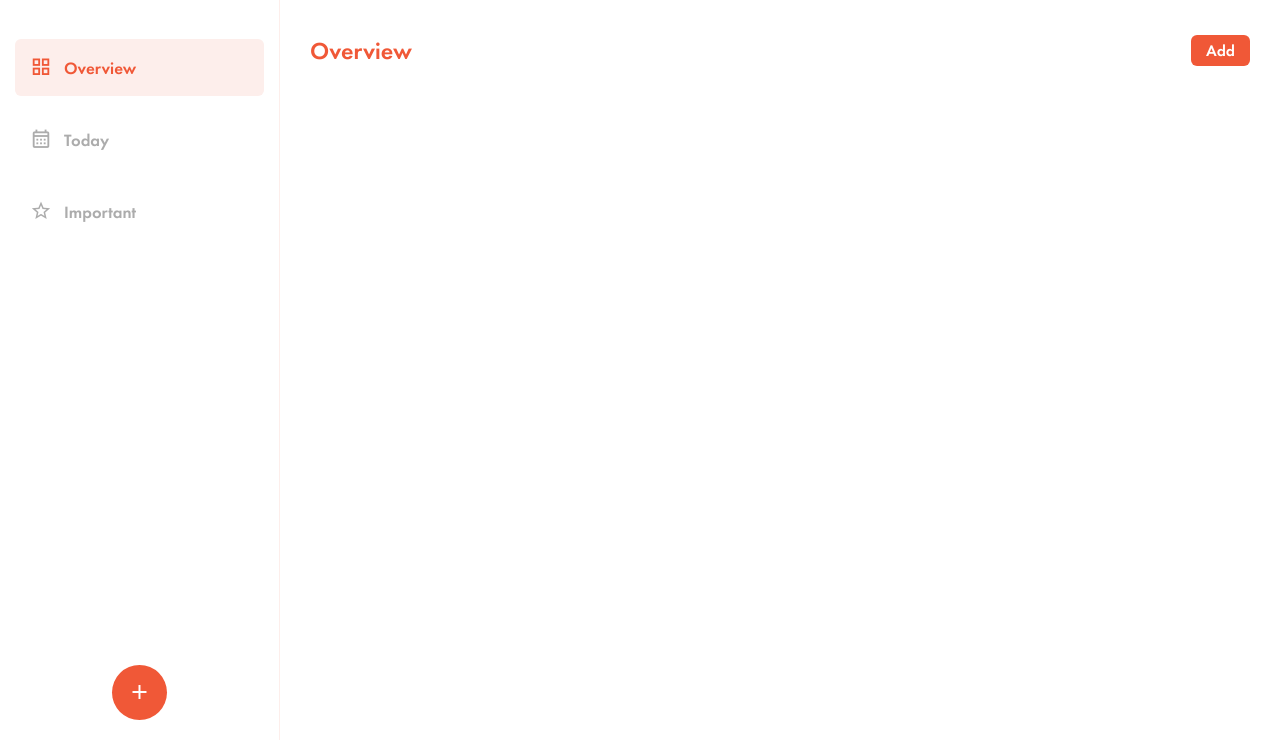
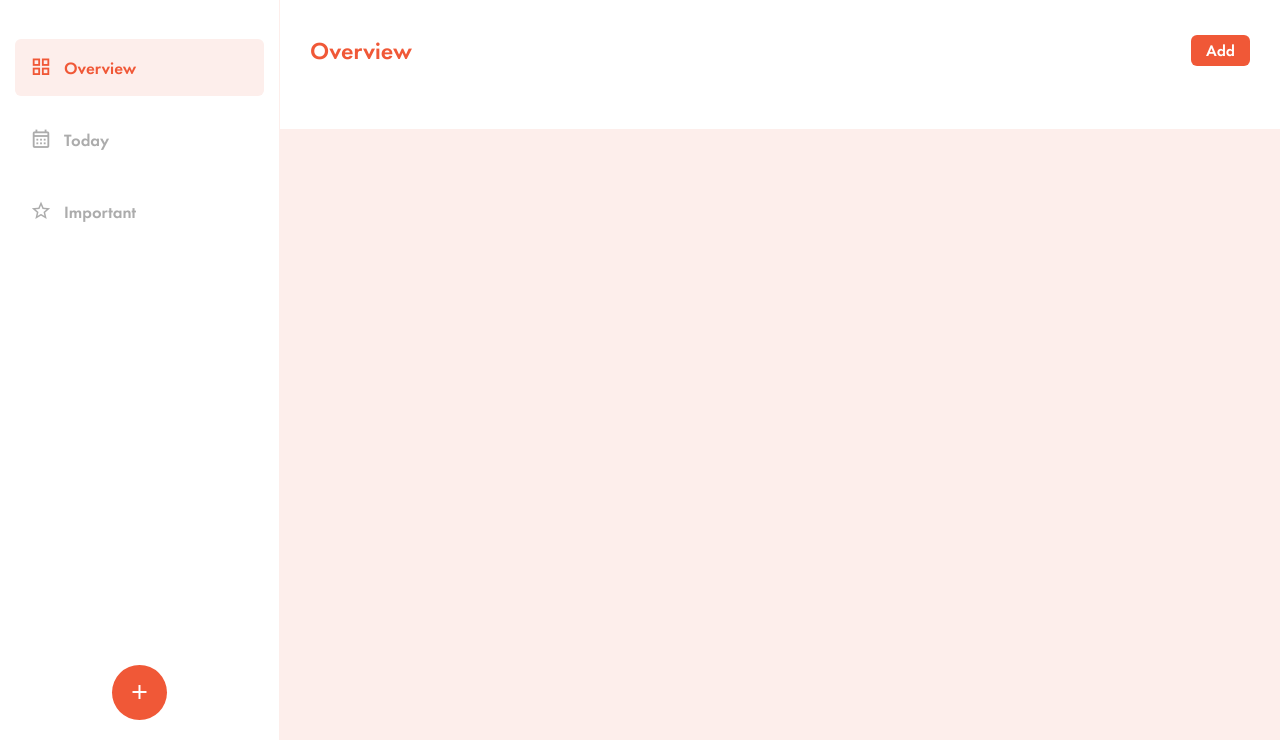
Before and after one commit to jcbbb/project-todo, a website: page dist/index.html in a window 1280 px wide. Shown: the part 60-800 px from the top of the page. Drawn offline with nearby package versions, Linux system fonts and the light colour scheme.

Commit message:
Fucking style bug fixed hopefully

```diff
--- a/src/sass/main.scss
+++ b/src/sass/main.scss
@@ -127,7 +127,7 @@ main {
     background: #fff;
     padding: 38px 30px;
     width: 100%;
-	height: calc(100vh - 57px);
+	height: 100%;
     &__top {
         display: flex;
         justify-content: space-between;
```
Also changed, not shown: dist/css/main.css.
